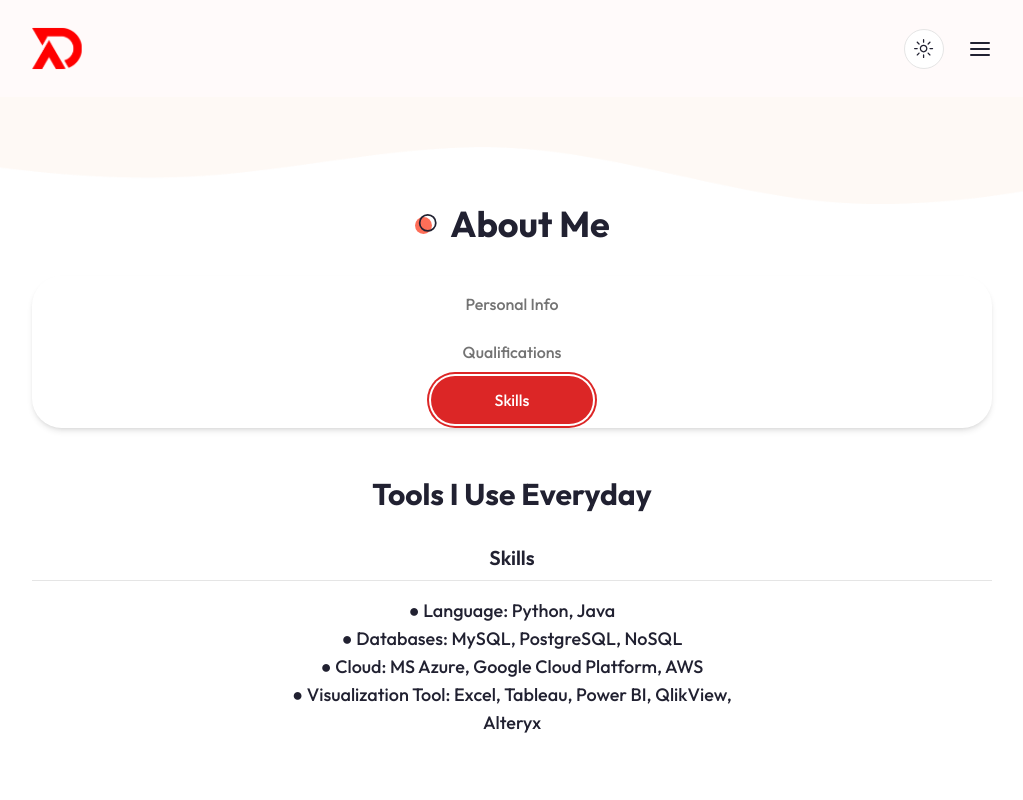
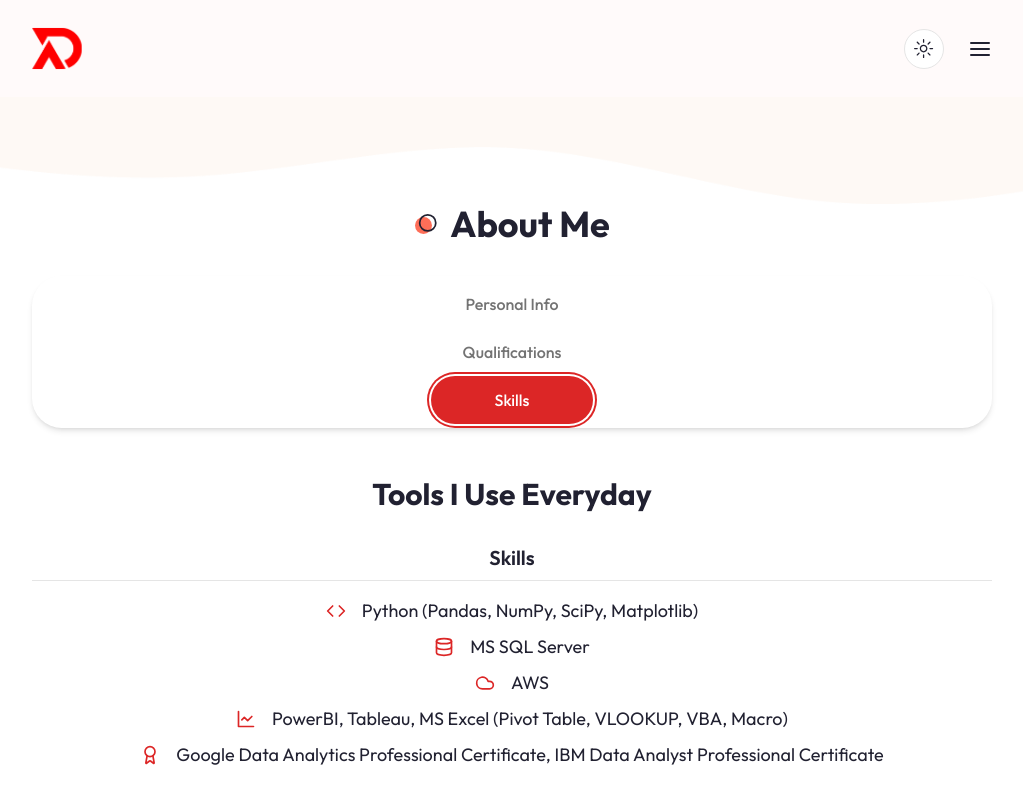
Before and after one commit to theAbhishekDas/PORTFOLIO-ABHISHEK, a Next.js app: page / in a window 1280 px wide. Both pictures are taken after a click on the tab "Skills". Shown: the part 565-1365 px from the top of the page, without its empty margins (128-1151 px from the left). Built offline with nearby package versions, Linux system fonts and the light colour scheme.

Commit message:
Update About.jsx

```diff
--- a/components/About.jsx
+++ b/components/About.jsx
@@ -1,7 +1,7 @@
 import DevImg from "./DevImg"
 import Image from "next/image"
 import { Tabs, TabsContent, TabsList, TabsTrigger } from '@/components/ui/tabs'
-import { User2, MailIcon, HomeIcon, PhoneCall, GraduationCap, Calendar, Briefcase } from 'lucide-react'
+import { User2, MailIcon, HomeIcon, PhoneCall, GraduationCap, Calendar, Briefcase, Home, Languages, Code, Database, Cloud, LineChart, Award } from 'lucide-react'
 
 const infoData = [
   {
@@ -36,6 +36,46 @@
   },
 
 ];
+
+const LangSkill = [
+  {
+    icon: <Languages  size={20} />,
+    text: 'Advanced : English , Hindi',
+
+  },
+  {
+    icon: <Home size={20} />,
+    text: 'Native : Odia',
+
+  }
+]
+
+const Skill = [
+  {
+    icon: <Code  size={20} />,
+    text: 'Python (Pandas, NumPy, SciPy, Matplotlib)',
+
+  },
+  {
+    icon: <Database size={20} />,
+    text: 'MS SQL Server',
+
+  },
+  {
+    icon: <Cloud size={20} />,
+    text: 'AWS',
+
+  },
+  {
+    icon: <LineChart size={20} />,
+    text: 'PowerBI, Tableau, MS Excel (Pivot Table, VLOOKUP, VBA, Macro)',
+
+  },
+  {
+    icon: <Award size={20} />,
+    text: 'Google Data Analytics Professional Certificate, IBM Data Analyst Professional Certificate',
+  },
+]
 
 const  qualificationData = [
   {
@@ -102,13 +142,16 @@
         imgPath: '/about/sql.svg'
       },
       {
-        imgPath: '/about/excel.svg'
+        imgPath: '/about/aws.svg'
       },
       {
         imgPath: '/about/powerbi.svg'
       },
       {
-        imgPath: '/about/figma.svg'
+        imgPath: '/about/tableau.svg'
+      },
+      {
+        imgPath: '/about/excel.svg'
       },
     ],
   },
@@ -149,8 +192,14 @@
                 <div className="flex flex-col gap-y-2">
                   <div className="text-primary">Language Skill</div>
                   <div className="border-b border-border"></div>
-                  <div>● Advance : English , Hindi</div>
-                  <div>● Native : Odia</div>
+                  {LangSkill.map((item, index) => {
+                    return (
+                      <div className="flex items-center gap-x-4 mx-auto xl:mx-0" key={index}>
+                      <div className="text-primary">{item.icon}</div>
+                      <div>{item.text}</div>
+                      </div>
+                    )
+                  })}
                 </div>
               </div>
             </TabsContent>
@@ -224,18 +273,17 @@
                     Skills
                   </h4>
                   <div className="border-b border-border mb-4"></div>
-                  <div>
-                    {getData(skillData,'Skills').data.map(
-                      (item, index) => {
-                        const { name } = item;
-                        return (
-                          <div className="w-2/4 text-center xl:text-left mx-auto xl:mx-0" key={index}>
-                            <div className="font-medium">{name}</div>
-                          </div>
-                        )
-                      }
-                    )}
-                  </div>
+                  <div className="flex flex-col gap-y-2">
+
+                  {Skill.map((item, index) => {
+                    return (
+                      <div className="flex items-center gap-x-4 mx-auto xl:mx-0" key={index}>
+                      <div className="text-primary">{item.icon}</div>
+                      <div>{item.text}</div>
+                      </div>
+                    )
+                  })}
+                </div>
                 </div>
                 <div>
                   <h4 className="text-xl font-semibold mb-2 xl:text-left">
```
